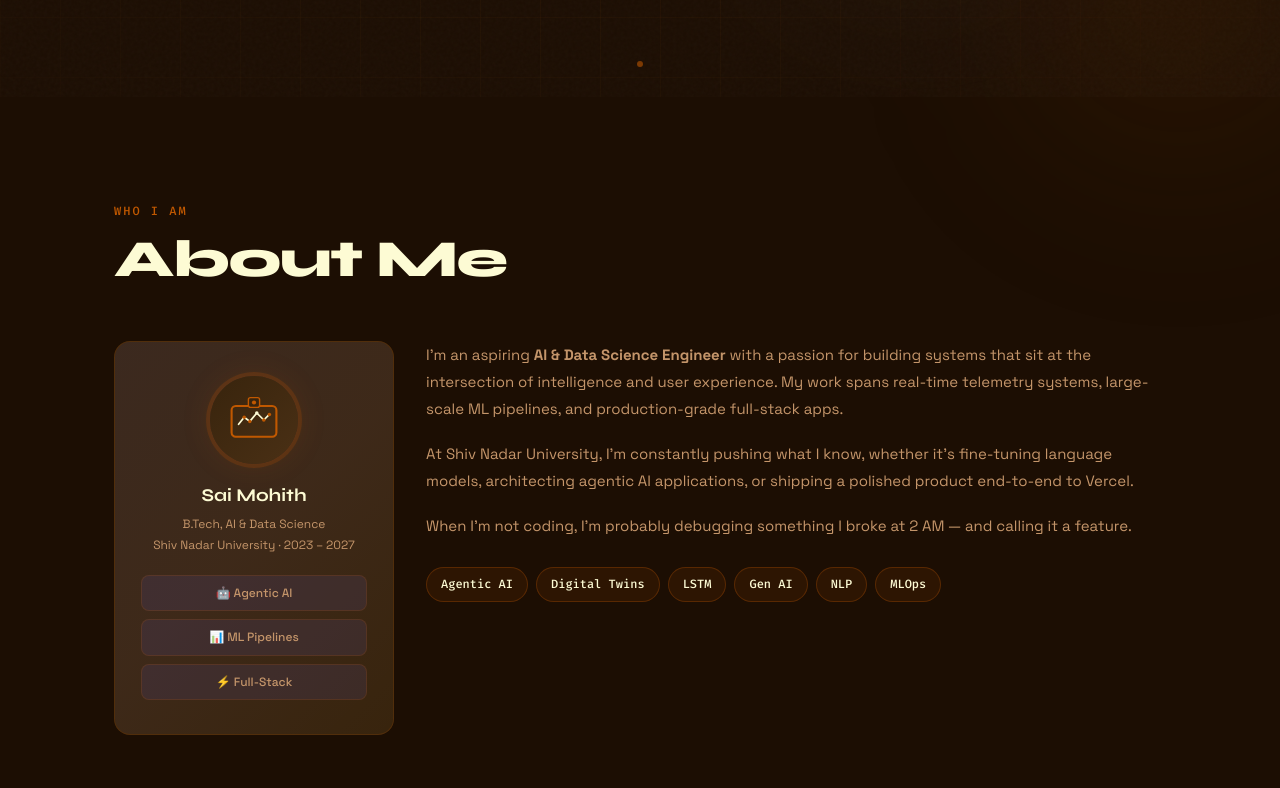
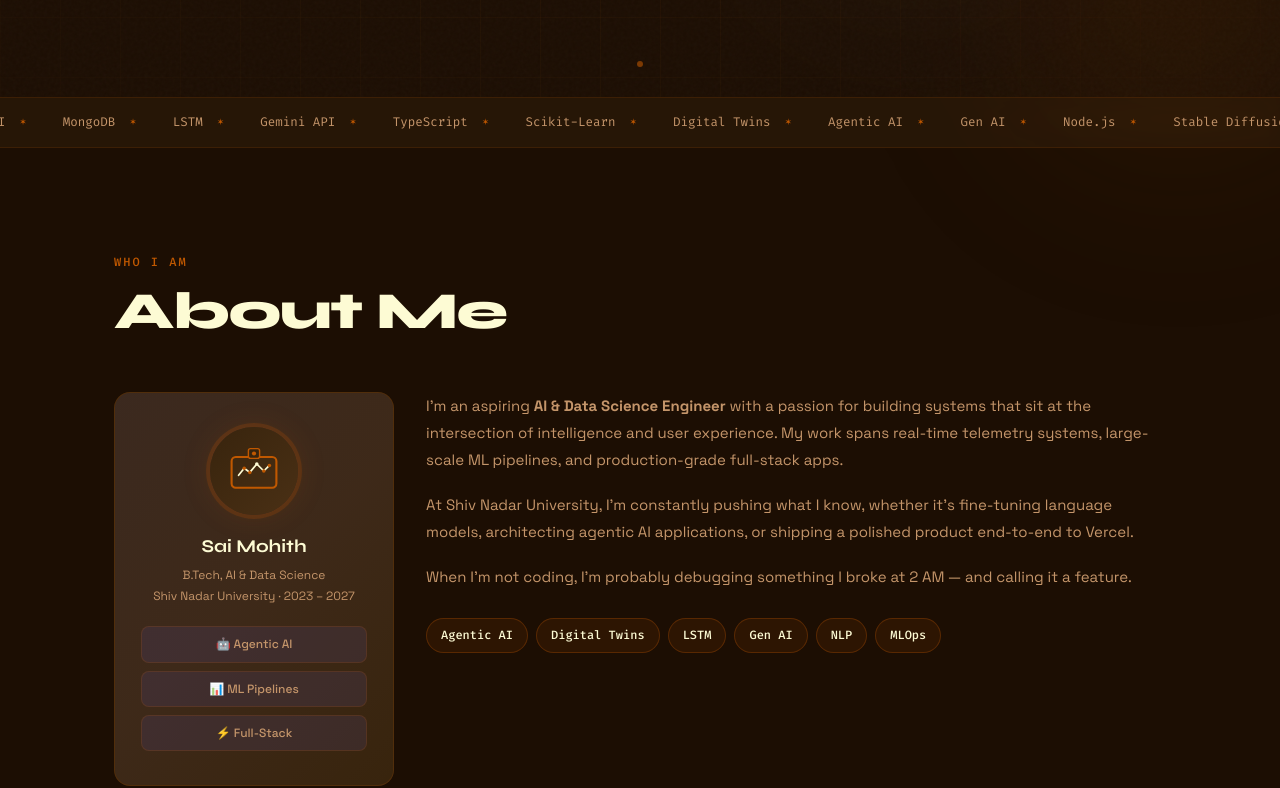
Before and after one commit to Mohithkudumu/my_portfolio, a React (Vite) app: page / in a window 1280 px wide. Shown: the part 703-1491 px from the top of the page. Built offline with nearby package versions, Linux system fonts and the light colour scheme; the HTML template or start-up script is replaced by a standard one.

Commit message:
design-update3

```diff
--- a/src/index.css
+++ b/src/index.css
@@ -37,9 +37,112 @@ body {
   line-height: 1.7;
   overflow-x: hidden;
   -webkit-font-smoothing: antialiased;
+  cursor: none;
 }
 
 strong { color: var(--primary); }
+
+/* ─────────────── Custom Cursor ─────────────── */
+a, button { cursor: none !important; }
+.c-dot {
+  position: fixed;
+  top: -4px;
+  left: -4px;
+  width: 8px;
+  height: 8px;
+  background: #FDFBD4;
+  border-radius: 50%;
+  pointer-events: none;
+  z-index: 99999;
+  will-change: transform;
+  transition: width 0.2s, height 0.2s, top 0.2s, left 0.2s, background 0.2s;
+}
+.c-dot.c-dot-h {
+  width: 12px;
+  height: 12px;
+  top: -6px;
+  left: -6px;
+  background: #C05800;
+}
+.c-ring {
+  position: fixed;
+  top: -20px;
+  left: -20px;
+  width: 40px;
+  height: 40px;
+  border: 1.5px solid rgba(192,88,0,0.55);
+  border-radius: 50%;
+  pointer-events: none;
+  z-index: 99998;
+  will-change: transform;
+  transition: width 0.3s, height 0.3s, top 0.3s, left 0.3s, border-color 0.3s;
+}
+.c-ring.c-ring-h {
+  width: 58px;
+  height: 58px;
+  top: -29px;
+  left: -29px;
+  border-color: rgba(253,251,212,0.45);
+}
+
+/* ─────────────── Scroll Progress Bar ─────────────── */
+.scroll-progress-bar {
+  position: fixed;
+  top: 0;
+  left: 0;
+  height: 2.5px;
+  background: linear-gradient(90deg, #713600, #C05800, #FDFBD4);
+  z-index: 99999;
+  transition: width 0.08s linear;
+  box-shadow: 0 0 10px rgba(192,88,0,0.6);
+  pointer-events: none;
+}
+
+/* ─────────────── Section Reveal ─────────────── */
+.section-wrapper.will-reveal {
+  opacity: 0;
+  transform: translateY(48px);
+  transition: opacity 0.85s cubic-bezier(0.22, 1, 0.36, 1), transform 0.85s cubic-bezier(0.22, 1, 0.36, 1);
+}
+.section-wrapper.will-reveal.in-view {
+  opacity: 1;
+  transform: translateY(0);
+}
+
+/* ─────────────── Marquee Ticker ─────────────── */
+.marquee-wrapper {
+  overflow: hidden;
+  border-top: 1px solid rgba(192,88,0,0.14);
+  border-bottom: 1px solid rgba(192,88,0,0.14);
+  padding: 14px 0;
+  background: rgba(56,36,13,0.4);
+  backdrop-filter: blur(12px);
+  position: relative;
+  z-index: 1;
+}
+.marquee-track {
+  display: flex;
+  width: max-content;
+  animation: marqueeScroll 30s linear infinite;
+}
+.marquee-track:hover { animation-play-state: paused; }
+.marquee-item {
+  padding: 0 18px;
+  font-family: 'Fira Code', monospace;
+  font-size: 12.5px;
+  color: var(--text-muted);
+  white-space: nowrap;
+  display: inline-flex;
+  align-items: center;
+  gap: 14px;
+  transition: color 0.2s;
+}
+.marquee-item:hover { color: var(--text); }
+.marquee-sep { color: #C05800; font-size: 9px; }
+@keyframes marqueeScroll {
+  from { transform: translateX(0); }
+  to   { transform: translateX(-50%); }
+}
 
 /* ─────────────── Cursor Spotlight ─────────────── */
 .cursor-spotlight {
--- a/src/pages/Index.tsx
+++ b/src/pages/Index.tsx
@@ -294,17 +294,81 @@ function MagBtn({ href, className, children, onClick }: { href: string; classNam
   );
 }
 
+const MARQUEE_ITEMS = [
+  "Python", "React", "PyTorch", "FastAPI", "MongoDB", "LSTM", "Gemini API",
+  "TypeScript", "Scikit-Learn", "Digital Twins", "Agentic AI", "Gen AI", "Node.js", "Stable Diffusion",
+];
+
+// ── Custom cursor with lagging ring ──
+function CustomCursor() {
+  const dotRef = useRef<HTMLDivElement>(null);
+  const ringRef = useRef<HTMLDivElement>(null);
+  const mouse = useRef({ x: -200, y: -200 });
+  const ring = useRef({ x: -200, y: -200 });
+  const [hovered, setHovered] = useState(false);
+
+  useEffect(() => {
+    const onMove = (e: MouseEvent) => {
+      mouse.current = { x: e.clientX, y: e.clientY };
+      if (dotRef.current)
+        dotRef.current.style.transform = `translate(${e.clientX}px, ${e.clientY}px)`;
+    };
+    const lerp = (a: number, b: number, t: number) => a + (b - a) * t;
+    let raf: number;
+    const tick = () => {
+      ring.current.x = lerp(ring.current.x, mouse.current.x, 0.1);
+      ring.current.y = lerp(ring.current.y, mouse.current.y, 0.1);
+      if (ringRef.current)
+        ringRef.current.style.transform = `translate(${ring.current.x}px, ${ring.current.y}px)`;
+      raf = requestAnimationFrame(tick);
+    };
+    raf = requestAnimationFrame(tick);
+    window.addEventListener("mousemove", onMove);
+    const over = (e: MouseEvent) =>
+      setHovered(!!(e.target as Element).closest("a, button"));
+    window.addEventListener("mouseover", over);
+    return () => {
+      cancelAnimationFrame(raf);
+      window.removeEventListener("mousemove", onMove);
+      window.removeEventListener("mouseover", over);
+    };
+  }, []);
+
+  return (
+    <>
+      <div ref={dotRef} className={`c-dot${hovered ? " c-dot-h" : ""}`} />
+      <div ref={ringRef} className={`c-ring${hovered ? " c-ring-h" : ""}`} />
+    </>
+  );
+}
+
+// ── Scroll progress ──
+function useScrollProgress() {
+  const [p, setP] = useState(0);
+  useEffect(() => {
+    const fn = () => {
+      const total = document.body.scrollHeight - window.innerHeight;
+      setP(total > 0 ? (window.scrollY / total) * 100 : 0);
+    };
+    window.addEventListener("scroll", fn, { passive: true });
+    return () => window.removeEventListener("scroll", fn);
+  }, []);
+  return p;
+}
+
 
 const Index = () => {
   const typedRole = useTypingEffect(ROLES);
   const scrambledName = useScramble("Mohith", 600);
   const clock = useLiveClock();
+  const scrollProgress = useScrollProgress();
   const [scrolled, setScrolled] = useState(false);
   const [activeSection, setActiveSection] = useState("About");
   const [mousePos, setMousePos] = useState({ x: 0, y: 0 });
 
   const px = typeof window !== "undefined" ? (mousePos.x - window.innerWidth / 2) / 60 : 0;
   const py = typeof window !== "undefined" ? (mousePos.y - window.innerHeight / 2) / 60 : 0;
+
 
   useEffect(() => {
     const onScroll = () => setScrolled(window.scrollY > 20);
@@ -336,12 +400,28 @@ const Index = () => {
     return () => observer.disconnect();
   }, []);
 
+  // Section reveal on scroll
+  useEffect(() => {
+    const els = document.querySelectorAll(".section-wrapper");
+    els.forEach(el => el.classList.add("will-reveal"));
+    const obs = new IntersectionObserver(
+      entries => entries.forEach(e => { if (e.isIntersecting) e.target.classList.add("in-view"); }),
+      { threshold: 0.08 }
+    );
+    els.forEach(el => obs.observe(el));
+    return () => obs.disconnect();
+  }, []);
+
   const scrollTo = (id: string) => {
     document.getElementById(id.toLowerCase())?.scrollIntoView({ behavior: "smooth" });
   };
 
   return (
     <div className="portfolio-root">
+      {/* Custom cursor */}
+      <CustomCursor />
+      {/* Scroll progress bar */}
+      <div className="scroll-progress-bar" style={{ width: `${scrollProgress}%` }} />
       {/* Cursor spotlight */}
       <div
         className="cursor-spotlight"
@@ -425,6 +505,17 @@ const Index = () => {
           <div className="scroll-dot" />
         </div>
       </section>
+
+      {/* ─── Marquee Ticker ─── */}
+      <div className="marquee-wrapper" aria-hidden>
+        <div className="marquee-track">
+          {[...MARQUEE_ITEMS, ...MARQUEE_ITEMS].map((item, i) => (
+            <span key={i} className="marquee-item">
+              {item} <span className="marquee-sep">✶</span>
+            </span>
+          ))}
+        </div>
+      </div>
 
       {/* ─── About ─── */}
       <section id="about" className="section-wrapper">
```
